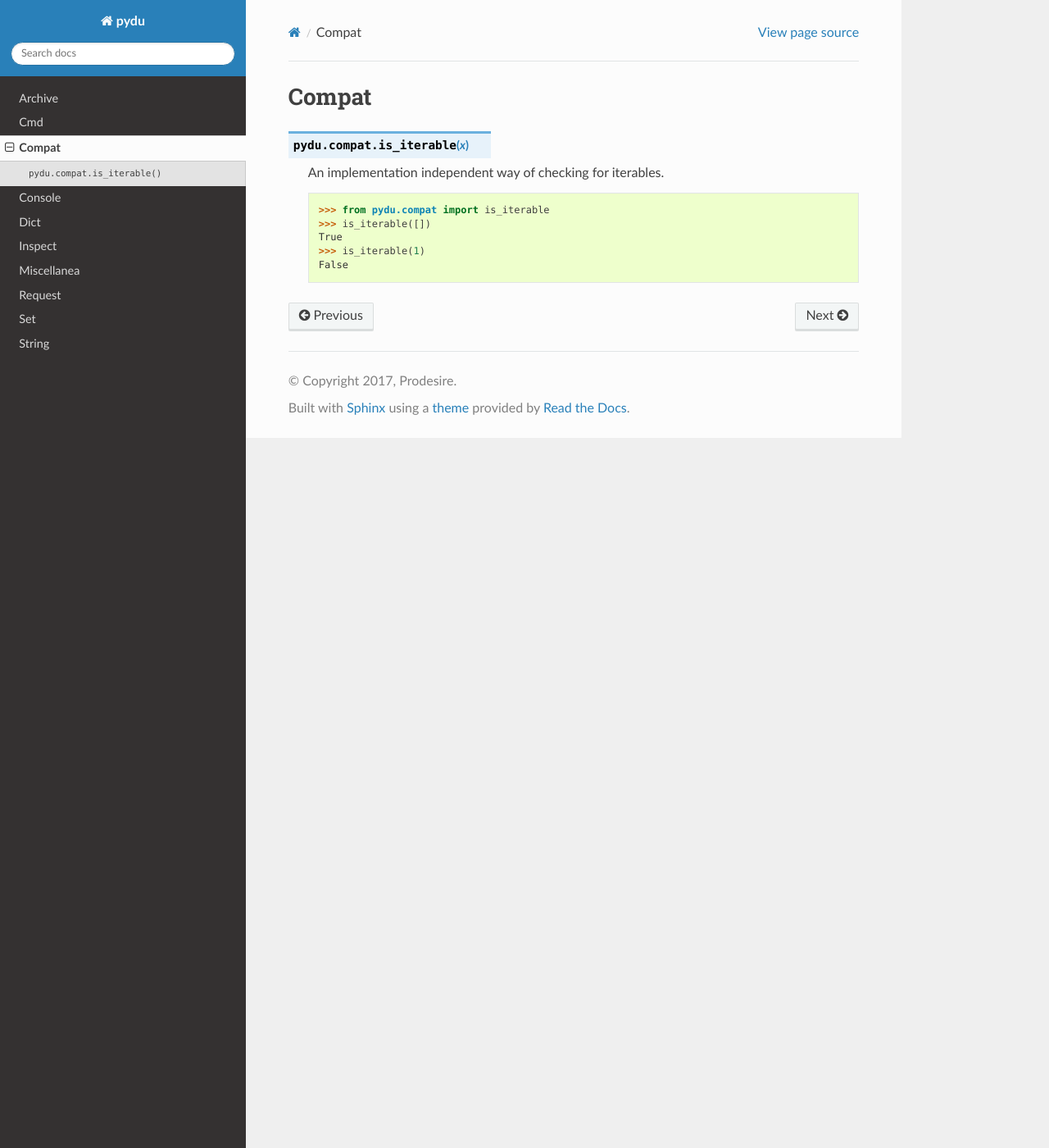
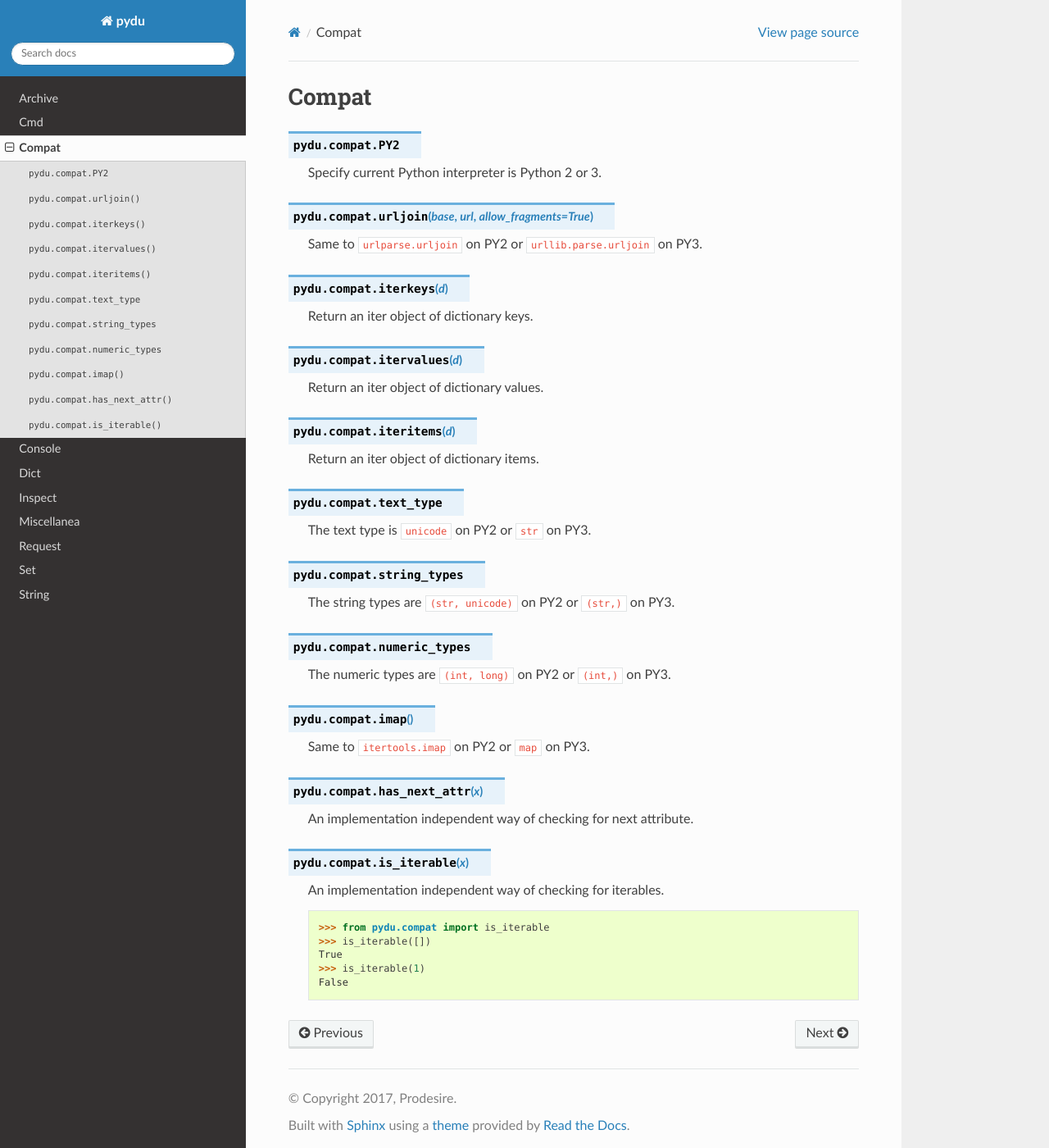
Before and after one commit to flaggo/pydu, a Sphinx documentation site: the page built from docs/compat.rst, in a window 1280 px wide and 1400 px high. Shown: the whole window at 82% size. Built offline with Sphinx 7.4.7 and the Read the Docs theme 2.0.0, drawn with Linux system fonts in a browser that asks for light colours.

Commit message:
complete doc for compat

```diff
--- a/docs/compat.rst
+++ b/docs/compat.rst
@@ -1,5 +1,55 @@
 Compat
 ------
+
+.. py:data:: pydu.compat.PY2
+
+    Specify current Python interpreter is Python 2 or 3.
+
+
+.. py:function:: pydu.compat.urljoin(base, url, allow_fragments=True)
+
+    Same to ``urlparse.urljoin`` on PY2 or ``urllib.parse.urljoin`` on PY3.
+
+
+.. py:function:: pydu.compat.iterkeys(d)
+
+    Return an iter object of dictionary keys.
+
+
+.. py:function:: pydu.compat.itervalues(d)
+
+    Return an iter object of dictionary values.
+
+
+.. py:function:: pydu.compat.iteritems(d)
+
+    Return an iter object of dictionary items.
+
+
+.. py:data:: pydu.compat.text_type
+
+    The text type is ``unicode`` on PY2 or ``str`` on PY3.
+
+
+.. py:data:: pydu.compat.string_types
+
+    The string types are ``(str, unicode)`` on PY2 or ``(str,)`` on PY3.
+
+
+.. py:data:: pydu.compat.numeric_types
+
+    The numeric types are ``(int, long)`` on PY2 or ``(int,)`` on PY3.
+
+
+.. py:function:: pydu.compat.imap
+
+    Same to ``itertools.imap`` on PY2 or ``map`` on PY3.
+
+
+.. py:function:: pydu.compat.has_next_attr(x)
+
+    An implementation independent way of checking for next attribute.
+
 
 .. py:function:: pydu.compat.is_iterable(x)
 
```
Also changed, not shown: 1 other file.
